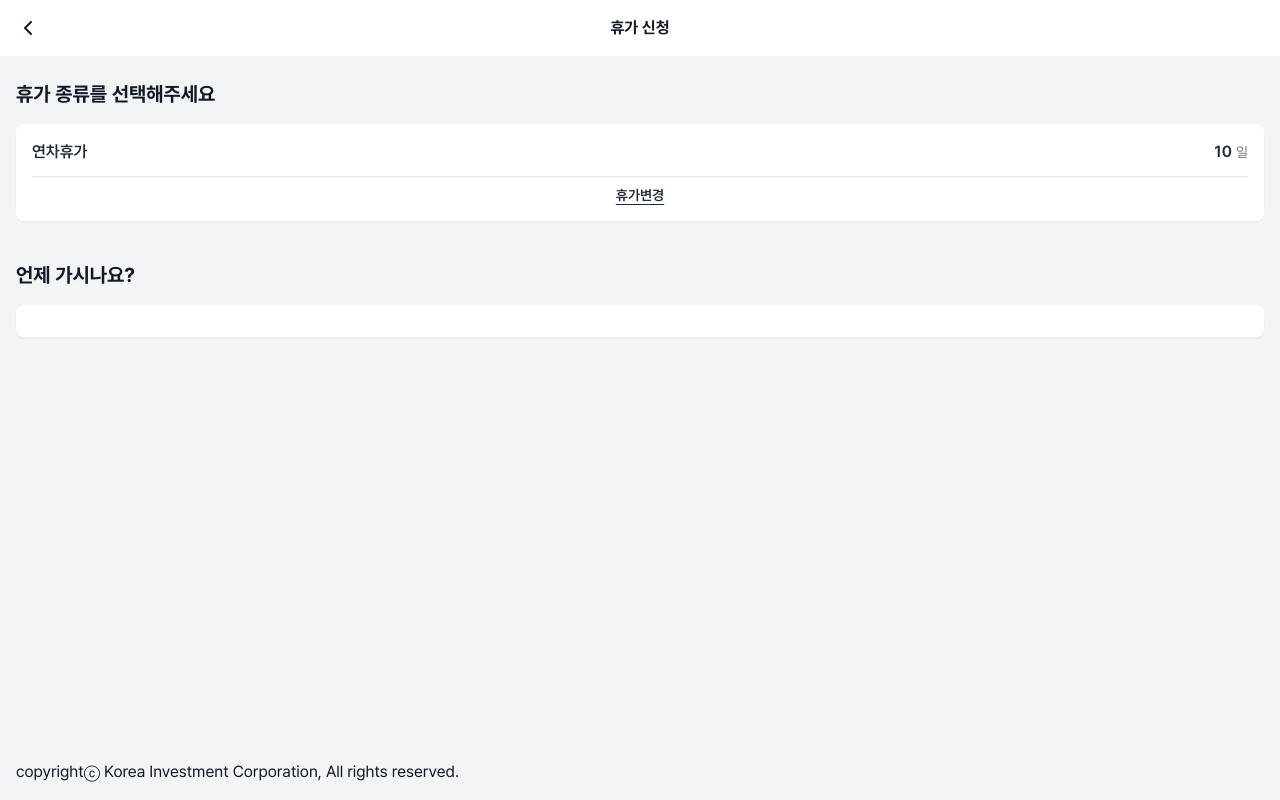
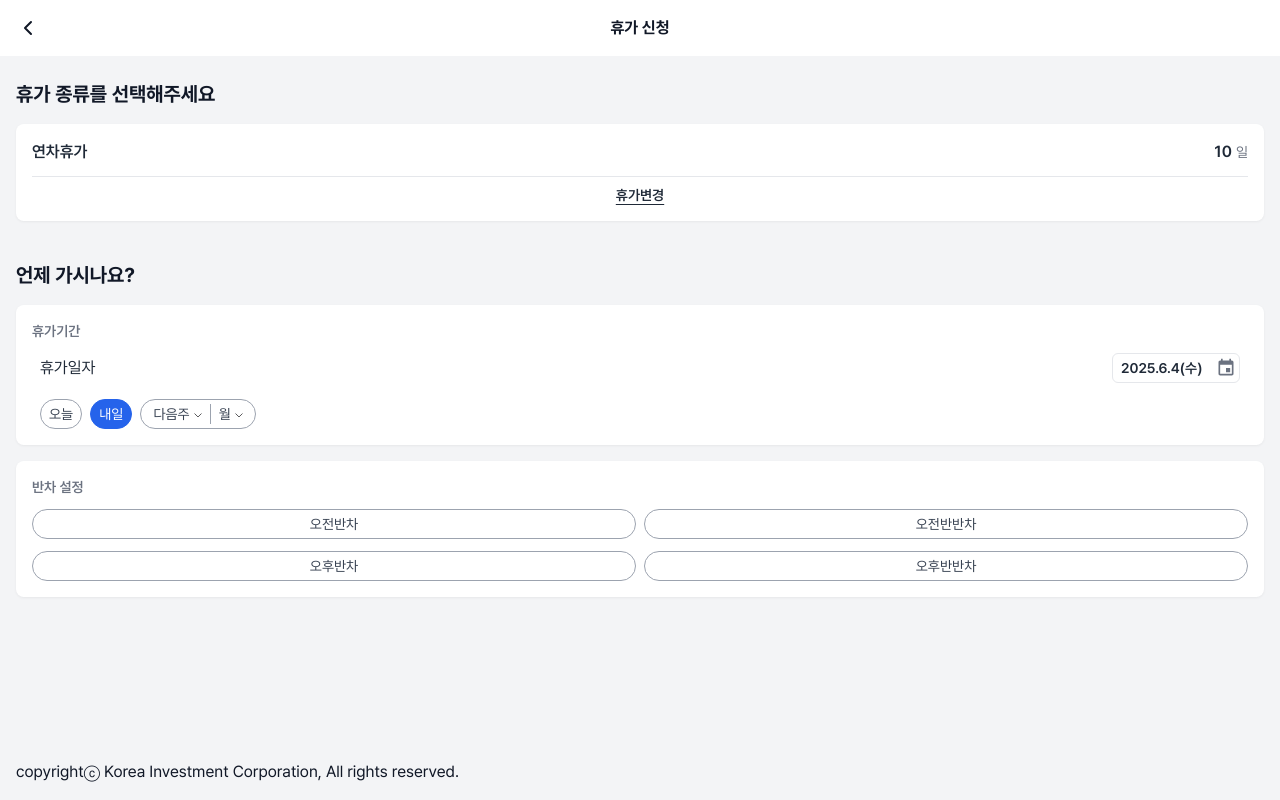
Before and after one commit to Doo-Seung-Hyun/kic-mobile-hr, a React (Vite) app: page /leave/apply in a window 1280 px wide. Built offline with nearby package versions, Linux system fonts and the light colour scheme.

Commit message:
wip(휴가신청화면) : 휴가신청화면 작업중

```diff
--- /dev/null
+++ b/src/components/ui/Checkbox.tsx
@@ -0,0 +1,39 @@
+import {useState} from "react";
+
+interface CheckboxProps {
+    checked?: boolean;
+    className? : string;
+    children : string;
+}
+
+export const Checkbox = ({
+    checked = false,
+    className,
+    children
+}:CheckboxProps) => {
+    const [isChecked, setIsChecked] = useState(checked)
+
+    return (<label className={[
+        "relative pl-10",
+        className
+    ].filter(Boolean).join(" ")}>
+        <input type={"checkbox"}
+               className={"opacity-0 w-0 h-0"}
+               checked={isChecked}
+               onChange={event=>setIsChecked(event.target.checked)}
+        />
+        <span className={[
+            "absolute w-4 h-4 border rounded-[4px] left-0 top-1/2 transform -translate-y-1/2",
+            "flex items-center justify-center",
+            isChecked ? "border-blue-600":"border-gray-400",
+            isChecked && "bg-blue-600",
+            "after:content-[''] after:absolute",
+            "after:w-2/5 after:h-5/6 after:bottom-0.5",
+            "after:border-white after:border-r-[2px] after:border-b-[2px] after:rounded-br-[2px]",
+            "after:transform after:rotate-45",
+            isChecked ? "after:block" : "after:hidden"
+        ].filter(Boolean).join(" ")}
+        />
+        {children}
+    </label>);
+}
--- a/src/components/ui/DropdownChip.tsx
+++ b/src/components/ui/DropdownChip.tsx
@@ -13,12 +13,12 @@ interface BaseDropdownOption {
 
 interface InternalDropdownOption extends BaseDropdownOption{
     isMenuOpen? : boolean;
-    openMenuHandler : ()=>void;
+    openMenuHandler : (event: React.MouseEvent<HTMLButtonElement>)=>void;
     selectedItem : DropdownItem | null;
     hasPreviousMenu : boolean;
     isLastMenu : boolean;
     isDropdownSelected : boolean
-    onClickDropdownMenuItem : (dropdownItem:DropdownItem)=>void;
+    onClickDropdownMenuItem : (dropdownItem:DropdownItem, event: React.MouseEvent<HTMLButtonElement>)=>void;
 }
 
 interface DropdownChipProps {
@@ -71,7 +71,7 @@ const DropdownMenu = ({
                     {items.map(dropdownItem=>
                         <li key={String(dropdownItem.value)}>
                             <button className={"w-full text-left"}
-                                    onClick={()=>onClickDropdownMenuItem(dropdownItem)}>
+                                    onClick={event=>onClickDropdownMenuItem(dropdownItem,event)}>
                                 {dropdownItem.label}
                             </button>
                         </li>
@@ -101,29 +101,42 @@ const DropdownChip = ({
     );
 
     useEffect(() => {
-        if(handleToChange && selectedItems)
-            handleToChange(selectedItems)
-    }, [selectedItems]);
+        const onBackgroundClickHandler = ()=>setOpenedMenuIndex(-1);
+
+        if(openedMenuIndex>-1){
+            document.addEventListener('click', onBackgroundClickHandler);
+        }
+        return ()=>document.removeEventListener('click',onBackgroundClickHandler);
+    }, [openedMenuIndex]);
 
     const enhancedChildren = dropdownMenus.map((menu,index)=> {
         const injectedProps:InternalDropdownOption = {
             ...menu.props,
             isMenuOpen: index === openedMenuIndex,
-            openMenuHandler: () => setOpenedMenuIndex(index),
+            openMenuHandler: event => {
+                event.stopPropagation();
+                setOpenedMenuIndex(index);
+            },
             selectedItem: selectedItems ? selectedItems[index] : null,
             hasPreviousMenu: index > 0,
             isLastMenu: index == dropdownMenus.length - 1,
             isDropdownSelected: isSelected,
-            onClickDropdownMenuItem: selectedItem => {
-                setSelectedItems(prev => {
-                    if (prev) {
-                        prev[index] = selectedItem;
-                        return [...prev];
-                    }
-                    return null;
-                });
+            onClickDropdownMenuItem: (selectedItem,event) => {
+
+                event.stopPropagation();
+
+                const newSelectedItems = selectedItems? [...selectedItems] : [];
+                newSelectedItems[index] = selectedItem;
+
+                //드롭다운 선택옵션 상태값 갱신
+                setSelectedItems(newSelectedItems);
+
+                //열린 드롭다운 메뉴 닫힘처리
                 setOpenedMenuIndex(-1);
 
+                //드롭다운 선택옵션 변경시 콜백함수 처리
+                if(handleToChange)
+                    handleToChange(newSelectedItems);
             }
         };
         return cloneElement(menu,
--- a/src/features/mainpage/TeamCalendar/TeamCalendar.tsx
+++ b/src/features/mainpage/TeamCalendar/TeamCalendar.tsx
@@ -3,11 +3,13 @@ import CalendarGrid from "../../../components/ui/Calendar/CalendarGrid.tsx";
 import useCalendarData from "./useCalendarData.ts";
 import useDailyAttendance from "./useDailyAttendance.ts";
 import TeamDailyAttendanceList from "./TeamDailyAttendanceList.tsx";
-import {parse} from "date-fns";
 import {useDateSelection} from "./useDateSelection.ts";
 import type {DateInfo, DateSelectionGridProps} from "../../../types/calendar.ts";
+import {format} from "date-fns";
 
 interface TeamCalendarProps {
+    initialSelectedDate? : Date|string;
+    initialSelectedDateRange? : DateInfo[]|Date[]|string[];
     className? : string;
     onDateChange? : (selectedDate:DateInfo, selectedDateRange?:DateInfo[])=>void;
     dateRangePickerMode? : boolean;
@@ -15,7 +17,11 @@ interface TeamCalendarProps {
 
 const orgId = '95';
 
+const TODAY = new Date();
+
 const TeamCalendar = ({
+    initialSelectedDate = TODAY,
+    initialSelectedDateRange,
     className = '',
     onDateChange: onDateChangeCallback,
     dateRangePickerMode = false
@@ -32,11 +38,14 @@ const TeamCalendar = ({
     } = useCalendarData();
 
     const {
-        selectedDate,
+        selectedDate = {
+            date : TODAY,
+            yyyyMMdd : format(TODAY,'yyyyMMdd')
+        },
         handleDateSelect,
         didSetRangeOfDates,
         selectedDateRange
-    } = useDateSelection(dateRangePickerMode,onDateChangeCallback);
+    } = useDateSelection(dateRangePickerMode,onDateChangeCallback, initialSelectedDate, initialSelectedDateRange);
 
     const attendanceList = useDailyAttendance(selectedDate.yyyyMMdd, orgId);
 
--- a/src/features/mainpage/TeamCalendar/useDateSelection.ts
+++ b/src/features/mainpage/TeamCalendar/useDateSelection.ts
@@ -8,9 +8,53 @@ interface DateSelectionResult extends DateSelectionGridProps{
 
 const TODAY = new Date();
 
+const initializeSelectedDate = (
+    initialSelectedDate?: DateInfo|Date|string|null,
+    initialSelectedDateRange?: DateInfo[]|Date[]|string[]|null
+) => {
+    if(initialSelectedDateRange && initialSelectedDateRange.length==2){
+        return initialSelectedDateRange.map(inputDate => {
+            let dateInfo:DateInfo;
+            if(typeof inputDate ==='string'){
+                dateInfo = {
+                    date : parse(inputDate,'yyyyMMdd',TODAY),
+                    yyyyMMdd : inputDate
+                }
+            }else if(inputDate instanceof Date){
+                dateInfo = {
+                    date : inputDate,
+                    yyyyMMdd : format(inputDate,'yyyyMMdd')
+                }
+            }else{
+                dateInfo = inputDate
+            }
+            return dateInfo;
+        })
+    }else if(initialSelectedDate){
+        let dateInfo:DateInfo;
+        if(typeof initialSelectedDate ==='string'){
+            dateInfo = {
+                date : parse(initialSelectedDate,'yyyyMMdd',TODAY),
+                yyyyMMdd : initialSelectedDate
+            }
+        }else if(initialSelectedDate instanceof Date){
+            dateInfo = {
+                date : initialSelectedDate,
+                yyyyMMdd : format(initialSelectedDate,'yyyyMMdd')
+            }
+        }else{
+            dateInfo = initialSelectedDate
+        }
+        return [dateInfo];
+    }
+    return null;
+}
+
 /**
  * 날짜 선택 로직 관리 훅
  *
+ * @param initialSelectedDate - 캘린더 초기 선택된 날짜
+ * @param initialSelectedDateRange - 캘린더 초기 선택된 날짜범위(DateRange)
  * @param isDateRangePickerMode - true면 날짜범위선택 / false면 단일날짜선택
  * @param onDateSelect - 날짜 선택 시 콜백함수
  * @example
@@ -23,18 +67,19 @@ const TODAY = new Date();
 const useDateSelection = (
     isDateRangePickerMode: boolean = false,
     onDateSelect?: (selectedDate:DateInfo, selectedDateRange?:DateInfo[])=>void,
+    initialSelectedDate?: Date|string|null,
+    initialSelectedDateRange?: DateInfo[]|Date[]|string[]|null,
 ) => {
 
-    const [selectedDates, setSelectedDates] = useState<DateInfo[]>([{
-        date : TODAY,
-        yyyyMMdd : format(TODAY,'yyyyMMdd')
-    }]);
+    const [selectedDates, setSelectedDates] = useState<DateInfo[]|null>(
+        initializeSelectedDate(initialSelectedDate, initialSelectedDateRange)
+    );
 
     //false : 첫번째 날짜 선택차례 / true: 두번째 날짜 선택차례
     const [isSelectingRange, setIsSelectingRange] = useState(false);
 
     useEffect(() => {
-        if(onDateSelect){
+        if(onDateSelect && selectedDates){
             //데이트레인지 모드가 아니거나 데이트레인지 날짜가 하나만 선택된 경우
             if(!isDateRangePickerMode || selectedDates?.length==1)
                 onDateSelect(selectedDates[0])
@@ -49,6 +94,9 @@ const useDateSelection = (
      * @param selectedDate - 선택된 날짜 (Date 타입 또는 yyyyMMdd 형식의 String 타입)
      */
     const handleDateSelect = (selectedDate: Date|string)=> {
+        if(!selectedDates)
+            return;
+
         if(typeof selectedDate =='string')
             selectedDate = parse(selectedDate, 'yyyyMMdd', TODAY);
 
@@ -76,9 +124,16 @@ const useDateSelection = (
         isDateRangePickerMode,
         handleDateSelect,
         //날짜범위선택 완료 여부
-        didSetRangeOfDates : selectedDates.length==2,
-        selectedDate : {...selectedDates[selectedDates.length-1]},
+        didSetRangeOfDates : selectedDates?.length==2,
     }
+
+    //선택된 날짜가 없는경우 날짜&날짜범위 없이 리턴
+    if(!selectedDates)
+        return result;
+
+    //날짜가 선택된경우 선택날짜 리턴
+    result.selectedDate = {...selectedDates[selectedDates.length-1]};
+
     //날짜범위선택이 완료된 경우 날짜범위 리턴
     if(result.didSetRangeOfDates)
         result.selectedDateRange = [...selectedDates];
--- a/src/pages/LeaveApplicationPage.tsx
+++ b/src/pages/LeaveApplicationPage.tsx
@@ -1,12 +1,13 @@
 import React, {useEffect, useState} from 'react';
 import Card from "../components/ui/Card.tsx";
 import Button from "../components/ui/Button.tsx";
-import type {LeaveType} from "../types/leave.ts";
+import type {HalfLeaveType, LeaveType} from "../types/leave.ts";
 import TeamCalendar from "../features/mainpage/TeamCalendar/TeamCalendar.tsx";
 import Chip from "../components/ui/Chip.tsx";
 import DropdownChip from "../components/ui/DropdownChip.tsx";
 import {addDays, format, nextSunday, previousSunday} from "date-fns";
 import {ko} from "date-fns/locale";
+import {Checkbox} from "../components/ui/Checkbox.tsx";
 
 const myLeaveDays : LeaveType[] = [
     {leaveTypeCode: '001', leaveTypeName: '연차휴가', leftLeaveDays: 10},
@@ -28,6 +29,14 @@ const myLeaveDays : LeaveType[] = [
     {leaveTypeCode: '017', leaveTypeName: '보상휴가', leftLeaveDays: 0},
     {leaveTypeCode: '018', leaveTypeName: '대체휴가', leftLeaveDays: 0},
     // {leaveTypeCode: '004', leaveTypeName: '공가', leftLeaveDays: 1}
+];
+
+const halfTypeCdList: HalfLeaveType[] =[
+    {dayOffTypeCd: 'H', dayOffTypeCdName: '반차', halfLeaveTypeCd: 'M', halfLeaveTypeCdName: '오전반차'},
+    {dayOffTypeCd: 'P', dayOffTypeCdName: '반반차', halfLeaveTypeCd: 'M', halfLeaveTypeCdName: '오전반반차'},
+    {dayOffTypeCd: 'H', dayOffTypeCdName: '반차', halfLeaveTypeCd: 'A', halfLeaveTypeCdName: '오후반차'},
+    {dayOffTypeCd: 'P', dayOffTypeCdName: '반반차', halfLeaveTypeCd: 'A', halfLeaveTypeCdName: '오후반반차'},
+    {dayOffTypeCd: 'H', dayOffTypeCdName: '반차', halfLeaveTypeCd: 'E', halfLeaveTypeCdName: '8:00 출근 (12:00 퇴근)'},
 ];
 
 interface SelectedDateProp {
@@ -99,7 +108,10 @@ function LeaveApplicationPage() {
     const closeModal = () => setIsModalOpen(false);
 
     // 휴가일자
-    const [selectedDate, setSelectedDate] = useState<SelectedDateProp|null>(null);
+    const [selectedDate, setSelectedDate] = useState<SelectedDateProp|null>({
+        dateComponentType: 'tomorrowChip',
+        date: addDays(currDate, 1)
+    });
 
     // 휴가기간
     const [leaveDateRange, setLeaveDateRange] = useState<DateRange | null>(null);
@@ -109,6 +121,25 @@ function LeaveApplicationPage() {
             leave.leaveTypeCode===leaveTypeCode);
         setSelectedLeave(selectedLeave);
     }
+
+    //반차
+    const [halfLeaveType, setHalfLeaveType] = useState<HalfLeaveType | null>(null);
+
+    //반차 선택 핸들러
+    const handleHalfLeaveSelect = (halfLeaveType : HalfLeaveType) =>
+        setHalfLeaveType(prev=> {
+            if(prev===halfLeaveType)
+                return null;
+            return halfLeaveType;
+        });
+
+    //해당 반차가 선택되었는지 확인하는 함수
+    const isHalfLeaveSelected = (toFind:HalfLeaveType) =>{
+        return halfLeaveType!==null &&
+            (halfLeaveType.dayOffTypeCd === toFind.dayOffTypeCd) &&
+            (halfLeaveType.halfLeaveTypeCd === toFind.halfLeaveTypeCd);
+    }
+
 
     useEffect(() => {
         if(isBottomSheetOpen)
@@ -142,7 +173,8 @@ function LeaveApplicationPage() {
             <div>
                 <div className="font-bold text-xl pt-6 pb-4">언제 가시나요?</div>
                 <Card>
-                    <Card.Content className={"font-normal"}>
+                    <Card.Header>휴가기간</Card.Header>
+                    <Card.Content className={"font-normal px-2"}>
                         {/*<div className={"flex justify-between"}>*/}
                         {/*    <span>2일 이상</span>*/}
                         {/*    <div>*/}
@@ -152,7 +184,7 @@ function LeaveApplicationPage() {
                         {/*    </div>*/}
                         {/*</div>*/}
                         {selectedDate && <>
-                            <div className={"flex items-center pb-2"}>
+                            <div className={"flex items-center pb-4"}>
                                 <span className={"flex-1"}>휴가일자</span>
                                 <div>
                                     <div className={"relative"}>
@@ -172,9 +204,9 @@ function LeaveApplicationPage() {
                                     </div>
                                 </div>
                             </div>
-                            <div className={"flex items-center gap-3 pb-3"}>
+                            <div className={"flex items-center gap-2"}>
                                 <Chip outline={true}
-                                      classNames={"px-3 py-1"}
+                                      classNames={"px-2 py-1"}
                                       onClick={() => setSelectedDate({
                                           dateComponentType: 'todayChip',
                                           date: currDate
@@ -183,7 +215,7 @@ function LeaveApplicationPage() {
                                           && selectedDate.dateComponentType === 'todayChip')}
                                 >오늘</Chip>
                                 <Chip outline={true}
-                                      classNames={"px-3 py-1"}
+                                      classNames={"px-2 py-1"}
                                       onClick={() => setSelectedDate({
                                           dateComponentType: 'tomorrowChip',
                                           date: addDays(currDate, 1)
@@ -266,6 +298,37 @@ function LeaveApplicationPage() {
                         }
                     </Card.Content>
                 </Card>
+
+                <Card className={"mt-4"}>
+                    <Card.Header>반차 설정</Card.Header>
+                    <Card.Content>
+                        <div className={"flex items-center gap-2"}>{
+                            halfTypeCdList.filter(halfLeaveType=>halfLeaveType.halfLeaveTypeCd==='M')
+                                .map(halfLeaveType=>
+                                    <Chip outline={true}
+                                          classNames={"flex-1 px-2 py-1"}
+                                          onClick={()=>handleHalfLeaveSelect(halfLeaveType)}
+                                          isSelected={isHalfLeaveSelected(halfLeaveType)}
+                                    >
+                                        {halfLeaveType.halfLeaveTypeCdName}
+                                    </Chip>)
+                        }</div>
+                        <div className={"flex items-center gap-2 mt-3"}>{
+                            halfTypeCdList.filter(halfLeaveType=>halfLeaveType.halfLeaveTypeCd==='A')
+                                .map(halfLeaveType=>
+                                    <Chip outline={true}
+                                          classNames={"flex-1 px-2 py-1"}
+                                          onClick={()=>handleHalfLeaveSelect(halfLeaveType)}
+                                          isSelected={isHalfLeaveSelected(halfLeaveType)}
+                                    >
+                                        {halfLeaveType.halfLeaveTypeCdName}
+                                    </Chip>)
+                        }</div>
+                        {halfLeaveType?.halfLeaveTypeCd==='A' && halfLeaveType.dayOffTypeCd==='H' && <div className={"pt-4"}>
+                            <Checkbox className={"font-normal text-sm"}>8:00 출근 (12:00 퇴근)</Checkbox>
+                        </div>}
+                    </Card.Content>
+                </Card>
             </div>
 
             {
@@ -312,6 +375,8 @@ function LeaveApplicationPage() {
                     >
                         <Card.Content>
                             <TeamCalendar
+                                initialSelectedDate={selectedDate?.date}
+                                initialSelectedDateRange={leaveDateRange ? [leaveDateRange.start, leaveDateRange.end] : undefined}
                                 onDateChange={(dateInfo, dateRange) => {
                                     if(dateRange) {
                                         setLeaveDateRange({start: dateRange[0].date, end: dateRange[1].date});
--- a/src/types/calendar.ts
+++ b/src/types/calendar.ts
@@ -14,8 +14,8 @@ export interface DateInfo {
 
 export interface DateSelectionGridProps {
     isDateRangePickerMode : boolean
-    selectedDate : DateInfo,
     didSetRangeOfDates : boolean,
+    selectedDate? : DateInfo,
     selectedDateRange? : DateInfo[]
 }
 
```
Also changed, not shown: src/types/leave.ts (+7 -0 lines).
